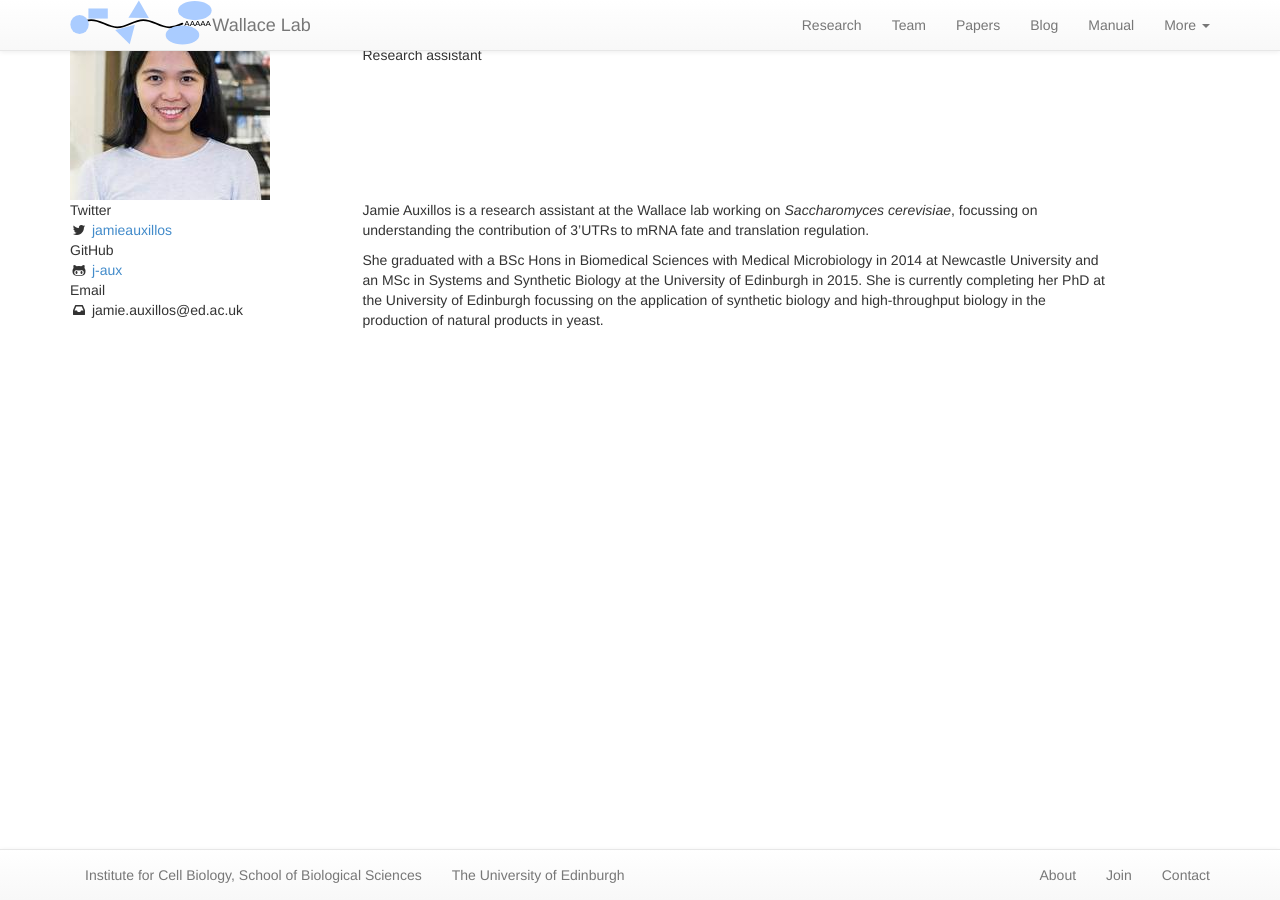
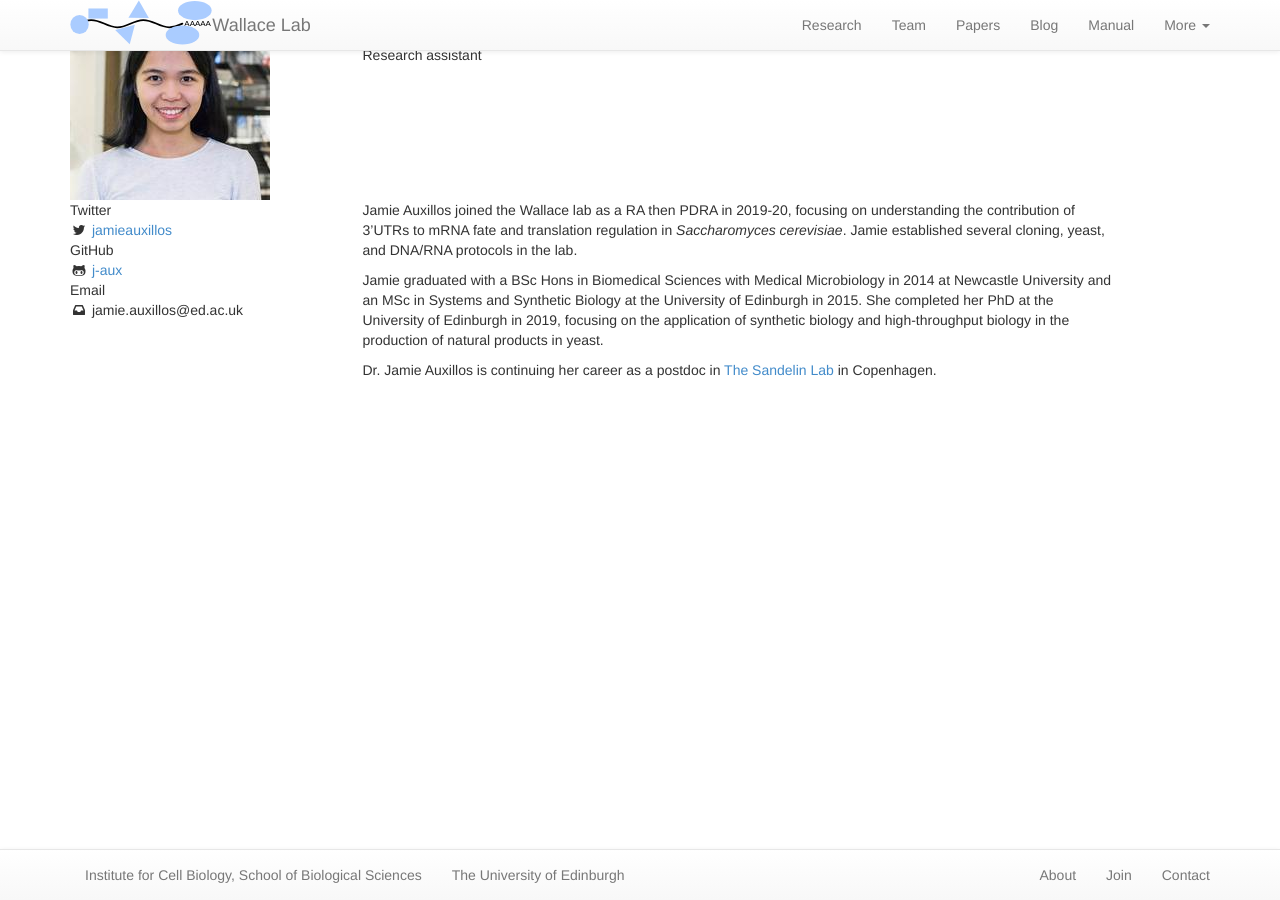
Before and after one commit to swinterbourne/ewallace.github.io, a Jekyll site: the page built from team/_posts/2019-10-21-jamie-auxillos.md, in a window 1280 px wide. Built offline with Jekyll 4.4.1, drawn with Linux system fonts in a browser that asks for light colours; nearby versions of some CDN libraries.

Commit message:
update jamie team page

```diff
--- a/team/_posts/2019-10-21-jamie-auxillos.md
+++ b/team/_posts/2019-10-21-jamie-auxillos.md
@@ -10,9 +10,11 @@ github: j-aux
 ORCID: 0000-0002-9854-3235
 scholar:
 image: /assets/images/team/j-aux_photo.jpg
-alum: false
+alum: true
 ---
 
-Jamie Auxillos is a research assistant at the Wallace lab working on *Saccharomyces cerevisiae*, focussing on understanding the contribution of 3'UTRs to mRNA fate and translation regulation.
+Jamie Auxillos joined the Wallace lab as a RA then PDRA in 2019-20, focusing on understanding the contribution of 3'UTRs to mRNA fate and translation regulation in *Saccharomyces cerevisiae*. Jamie established several cloning, yeast, and DNA/RNA protocols in the lab.
 
-She graduated with a BSc Hons in Biomedical Sciences with Medical Microbiology in 2014 at Newcastle University and an MSc in Systems and Synthetic Biology at the University of Edinburgh in 2015. She is currently completing her PhD at the University of Edinburgh focussing on the application of synthetic biology and high-throughput biology in the production of natural products in yeast.
+Jamie graduated with a BSc Hons in Biomedical Sciences with Medical Microbiology in 2014 at Newcastle University and an MSc in Systems and Synthetic Biology at the University of Edinburgh in 2015. She completed her PhD at the University of Edinburgh in 2019, focusing on the application of synthetic biology and high-throughput biology in the production of natural products in yeast.
+
+Dr. Jamie Auxillos is continuing her career as a postdoc in [The Sandelin Lab](https://www.sandelinlab.org/) in Copenhagen.
```
